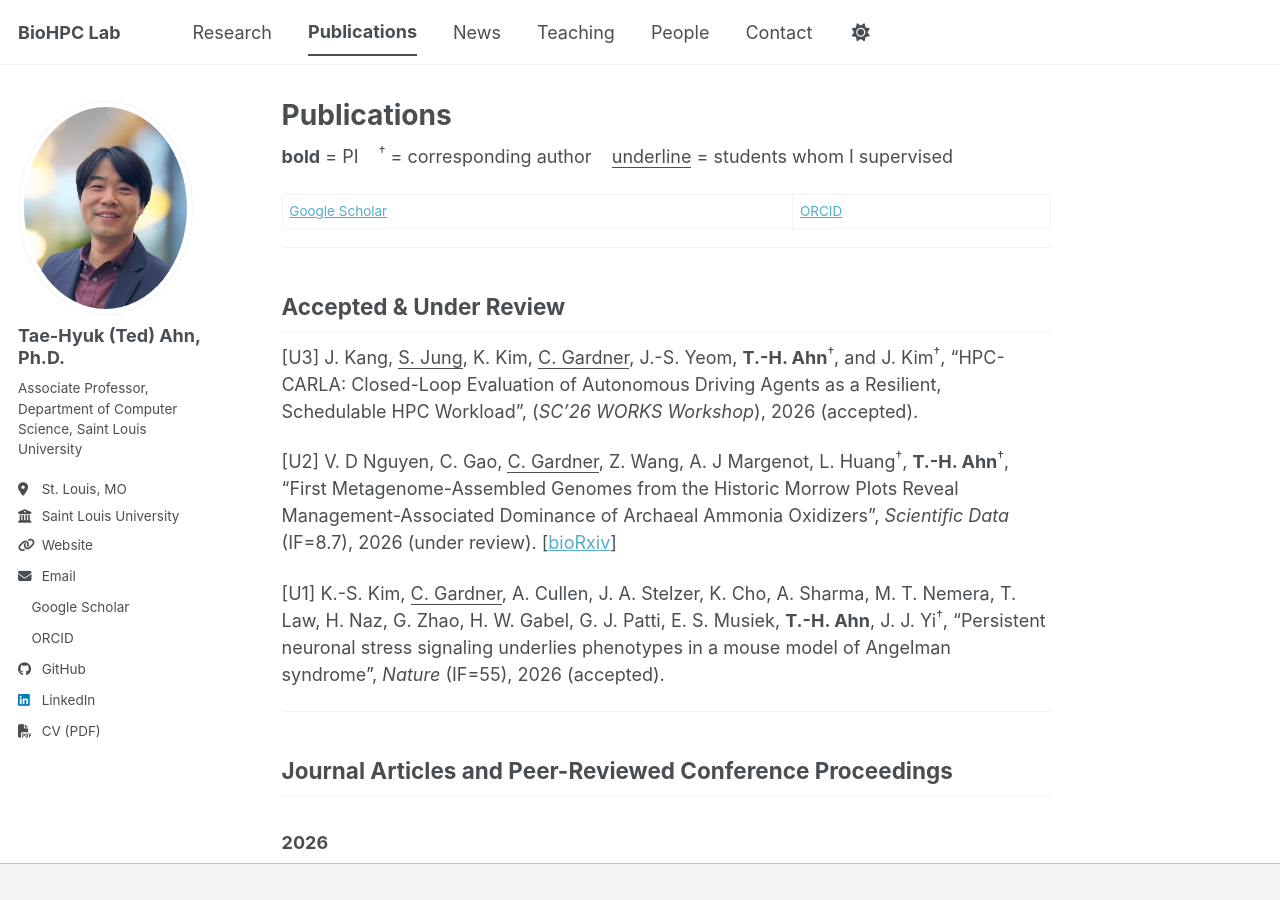
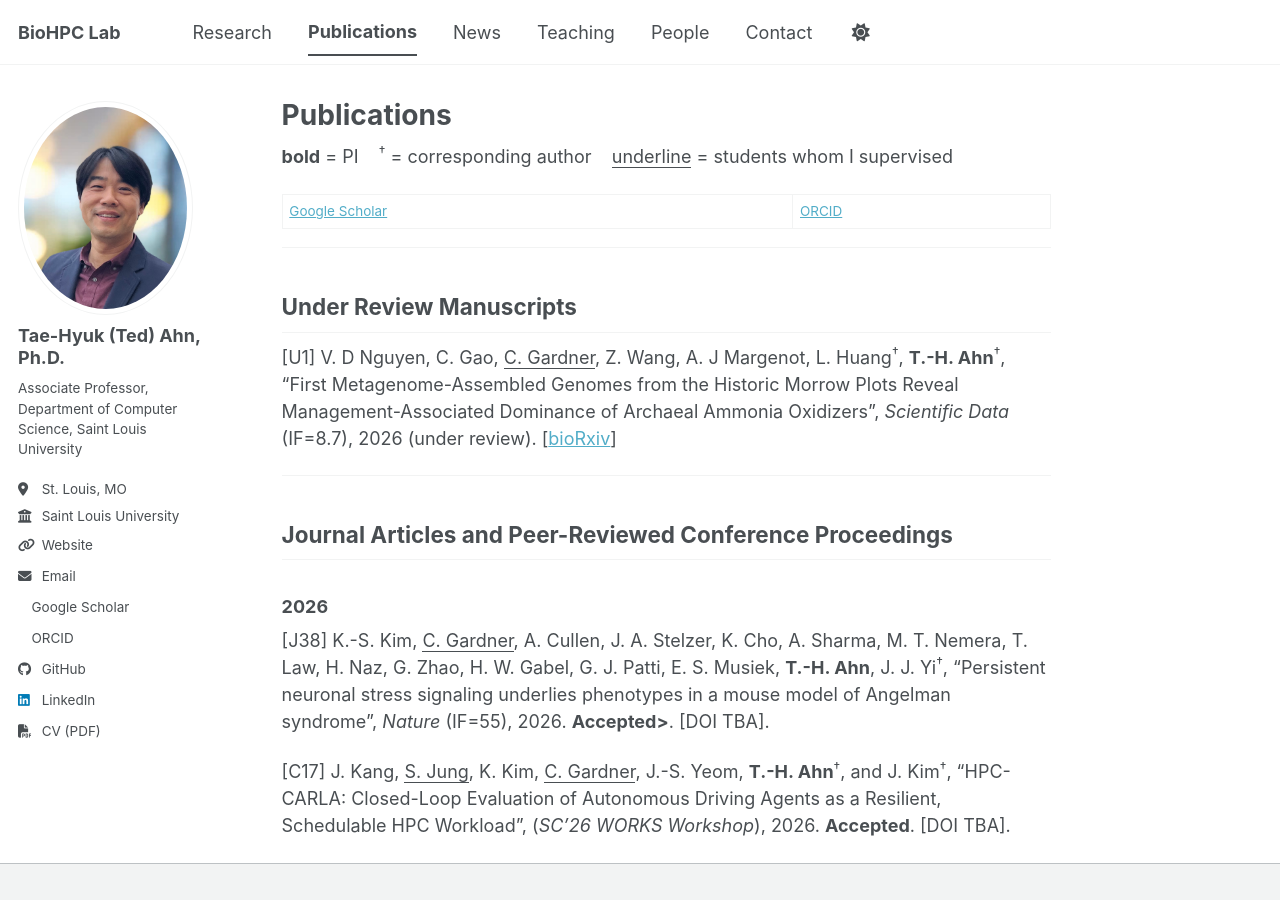
Before and after one commit to BioHPC/BioHPC.github.io, a Jekyll site: the page built from _pages/publications.md, in a window 1280 px wide and 900 px high. Built offline with Jekyll 4.4.1, drawn with Linux system fonts in a browser that asks for light colours; a style sheet for code colours, icons or effects is not loaded; part of the change alters nothing that is shown.

Commit message:
modified:   _pages/publications.md

```diff
--- a/_pages/publications.md
+++ b/_pages/publications.md
@@ -11,13 +11,10 @@ author_profile: true
 
 ---
 
-## Accepted & Under Review
+## Under Review Manuscripts
 
-[U3] J. Kang, <u>S. Jung</u>, K. Kim, <u>C. Gardner</u>, J.-S. Yeom, <b>T.-H. Ahn</b><sup>†</sup>, and J. Kim<sup>†</sup>, "HPC-CARLA: Closed-Loop Evaluation of Autonomous Driving Agents as a Resilient, Schedulable HPC Workload", (<i>SC'26 WORKS Workshop</i>), 2026 (accepted).
+[U1] V. D Nguyen, C. Gao, <u>C. Gardner</u>, Z. Wang, A. J Margenot, L. Huang<sup>†</sup>, <b>T.-H. Ahn</b><sup>†</sup>, "First Metagenome-Assembled Genomes from the Historic Morrow Plots Reveal Management-Associated Dominance of Archaeal Ammonia Oxidizers", <i>Scientific Data</i> (IF=8.7), 2026 (under review). [[bioRxiv](https://doi.org/10.64898/2026.03.24.714042)]
 
-[U2] V. D Nguyen, C. Gao, <u>C. Gardner</u>, Z. Wang, A. J Margenot, L. Huang<sup>†</sup>, <b>T.-H. Ahn</b><sup>†</sup>, "First Metagenome-Assembled Genomes from the Historic Morrow Plots Reveal Management-Associated Dominance of Archaeal Ammonia Oxidizers", <i>Scientific Data</i> (IF=8.7), 2026 (under review). [[bioRxiv](https://doi.org/10.64898/2026.03.24.714042)]
-
-[U1] K.-S. Kim, <u>C. Gardner</u>, A. Cullen, J. A. Stelzer, K. Cho, A. Sharma, M. T. Nemera, T. Law, H. Naz, G. Zhao, H. W. Gabel, G. J. Patti, E. S. Musiek, <b>T.-H. Ahn</b>, J. J. Yi<sup>†</sup>, "Persistent neuronal stress signaling underlies phenotypes in a mouse model of Angelman syndrome", <i>Nature</i> (IF=55), 2026 (accepted).
 
 <!-- [U1] A. Cullen, A. Erickson, <u>C. Gardner</u>, J. R. Moore, A. Paneque, A. Gunelson, M. Mindt, <b>T.-H. Ahn</b>, H. W. Gabel, J. J. Yi<sup>†</sup>, "CTCF regulates the long gene expression program in neurons", Under Review (<i>Molecular Psychiatry</i> (IF=10.1) 2nd round), 2026. -->
 
@@ -26,6 +23,10 @@ author_profile: true
 ## Journal Articles and Peer-Reviewed Conference Proceedings
 
 ### 2026
+
+[J38] K.-S. Kim, <u>C. Gardner</u>, A. Cullen, J. A. Stelzer, K. Cho, A. Sharma, M. T. Nemera, T. Law, H. Naz, G. Zhao, H. W. Gabel, G. J. Patti, E. S. Musiek, <b>T.-H. Ahn</b>, J. J. Yi<sup>†</sup>, "Persistent neuronal stress signaling underlies phenotypes in a mouse model of Angelman syndrome", <i>Nature</i> (IF=55), 2026. <b>Accepted></b>. [DOI TBA].
+
+[C17] J. Kang, <u>S. Jung</u>, K. Kim, <u>C. Gardner</u>, J.-S. Yeom, <b>T.-H. Ahn</b><sup>†</sup>, and J. Kim<sup>†</sup>, "HPC-CARLA: Closed-Loop Evaluation of Autonomous Driving Agents as a Resilient, Schedulable HPC Workload", (<i>SC'26 WORKS Workshop</i>), 2026. <b>Accepted</b>. [DOI TBA].
 
 [J37] P. Kang<sup>†</sup>, <b>T.-H. Ahn</b>, "Interaction as Interference: A Quantum-Inspired Aggregation Approach for Classification", <i>Mathematics</i>, 14(16), 3002, 2026. [[DOI](https://doi.org/10.3390/math14163002)]
 
```
